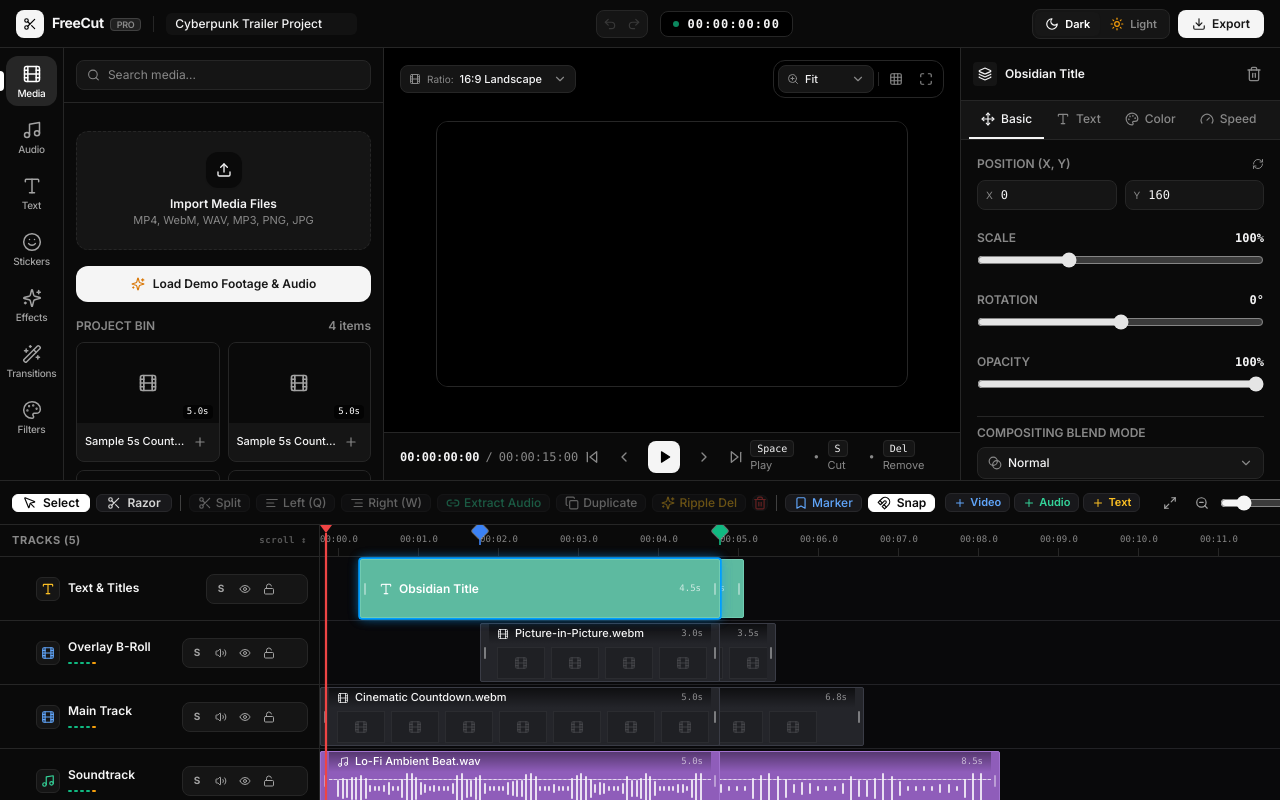
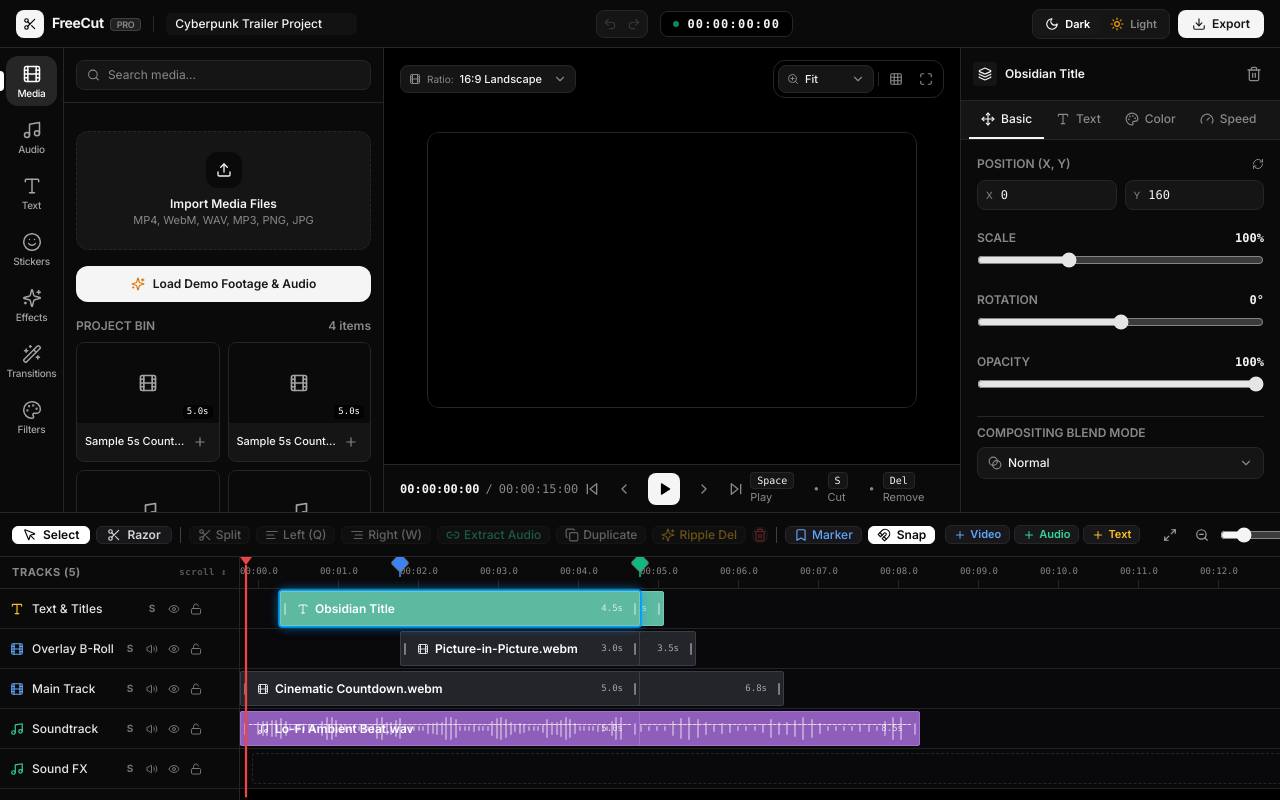
Before and after one commit to SamurAIGPT/FreeCut, a React (Vite) app: page / in a window 1280 px wide. Built offline with nearby package versions, Linux system fonts and the light colour scheme.

Commit message:
feat(timeline): reduce track height to 40px minimal clean UI and make tooltips high-contrast opposite (white in dark, black in light mode)

```diff
--- a/src/components/timeline/ClipItem.tsx
+++ b/src/components/timeline/ClipItem.tsx
@@ -287,81 +287,57 @@ export const ClipItem: React.FC<ClipItemProps> = ({ clip, isLocked }) => {
         >
           <div className="h-3 w-0.5 rounded-full bg-neutral-400 dark:bg-white/40" />
           {trimTooltip && trimTooltip.side === 'left' && (
-            <div className="absolute -top-7 left-0 z-30 rounded-sm bg-white text-neutral-900 border border-neutral-300 px-1.5 py-0.5 text-[9px] font-mono shadow-md pointer-events-none whitespace-nowrap dark:bg-[#18181b] dark:text-white dark:border-[#2e2e34]">
+            <div className="absolute -top-7 left-0 z-30 rounded-md border px-1.5 py-0.5 text-[9px] font-mono shadow-xl pointer-events-none whitespace-nowrap bg-neutral-900 text-white border-neutral-800 dark:bg-white dark:text-neutral-900 dark:border-neutral-200">
               {trimTooltip.text}
             </div>
           )}
         </div>
 
         {/* Clip Body & Media Visuals */}
-        <div className="relative flex flex-1 size-full overflow-hidden">
-          {/* Top Header Label Bar (Video & Audio) */}
-          {clip.type !== 'text' && (
-            <div className={`absolute top-0 inset-x-0 flex h-5 items-center px-2 z-10 ${
-              clip.type === 'video'
-                ? 'bg-gradient-to-b from-slate-300/80 to-transparent dark:from-black/60 dark:to-transparent'
-                : 'bg-gradient-to-b from-black/40 to-transparent'
-            }`}>
-              <Icon className={`h-3 w-3 mr-1.5 shrink-0 ${
-                clip.type === 'video' ? 'text-slate-700 dark:text-white/70' : 'text-white/80'
-              }`} />
-              <span className={`truncate text-[11px] font-medium leading-tight ${
-                clip.type === 'video' ? 'text-slate-900 dark:text-white/95' : 'text-white'
-              }`}>
-                {clip.name}
-              </span>
-              <span className={`shrink-0 font-mono text-[9px] ml-auto pl-1 ${
-                clip.type === 'video' ? 'text-slate-600 dark:text-white/50' : 'text-white/60'
-              }`}>
-                {clip.duration.toFixed(1)}s
-              </span>
-            </div>
-          )}
-
-          {/* Text Clip Content (Centered vertically) */}
-          {clip.type === 'text' && (
-            <div className="flex size-full items-center px-2.5 z-10">
-              <Type className="h-3.5 w-3.5 text-white/90 mr-1.5 shrink-0" />
-              <span className="truncate text-xs font-semibold text-white leading-none">
-                {clip.name}
-              </span>
-              <span className="shrink-0 font-mono text-[9px] text-white/70 ml-auto pl-1">
-                {clip.duration.toFixed(1)}s
-              </span>
-            </div>
-          )}
-
-          {/* Audio Waveform Canvas/Bars (Strictly positioned below the top header: top-5 to bottom-1) */}
+        <div className="relative flex flex-1 size-full items-center px-2 overflow-hidden">
+          {/* Audio Waveform Canvas/Bars (fills background of audio clips) */}
           {clip.type === 'audio' && (
-            <div className="pointer-events-none absolute inset-x-2 top-5 bottom-1 flex items-center justify-between">
+            <div className="pointer-events-none absolute inset-x-2 inset-y-1 flex items-center justify-between opacity-50 dark:opacity-40">
               {Array.from({ length: Math.min(80, Math.floor(clipWidth / 4)) }).map((_, i) => {
                 const h = 25 + Math.sin(i * 0.5) * 45 + Math.cos(i * 1.2) * 25 + (i % 4) * 8;
                 return (
                   <div
                     key={i}
-                    style={{ height: `${Math.max(15, Math.min(95, h))}%` }}
-                    className="w-0.5 rounded-full bg-white/80"
+                    style={{ height: `${Math.max(20, Math.min(95, h))}%` }}
+                    className="w-0.5 rounded-full bg-white"
                   />
                 );
               })}
             </div>
           )}
 
-          {/* Video Filmstrip frame indicators */}
-          {clip.type === 'video' && (
-            <div className="pointer-events-none absolute inset-x-0 top-5 bottom-0 flex items-center gap-1.5 px-2 overflow-hidden opacity-30 dark:opacity-25">
-              {Array.from({ length: Math.min(15, Math.floor(clipWidth / 56)) }).map((_, i) => (
-                <div key={i} className="h-8 w-12 rounded-xs border border-slate-400/40 bg-white/60 flex items-center justify-center shrink-0 dark:border-white/20 dark:bg-black/50">
-                  <Film className="h-3.5 w-3.5 text-slate-500 dark:text-white/50" />
-                </div>
-              ))}
-            </div>
-          )}
+          {/* Clean Single-Line Clip Header: Icon + Name + Duration */}
+          <div className="relative z-10 flex w-full items-center gap-1.5 overflow-hidden">
+            <Icon className={`h-3 w-3 shrink-0 ${
+              clip.type === 'video'
+                ? 'text-slate-700 dark:text-white/80'
+                : 'text-white/90'
+            }`} />
+            <span className={`truncate text-xs font-semibold leading-none ${
+              clip.type === 'video'
+                ? 'text-slate-900 dark:text-white'
+                : 'text-white'
+            }`}>
+              {clip.name}
+            </span>
+            <span className={`shrink-0 font-mono text-[9px] ml-auto pl-1 ${
+              clip.type === 'video'
+                ? 'text-slate-600 dark:text-white/60'
+                : 'text-white/75'
+            }`}>
+              {clip.duration.toFixed(1)}s
+            </span>
+          </div>
 
           {/* Audio Volume Line Overlay */}
           {clip.type === 'audio' && (
             <div
-              style={{ bottom: `${(clip.volume || 1) * 60}%` }}
+              style={{ bottom: `${(clip.volume || 1) * 70}%` }}
               className="pointer-events-none absolute inset-x-0 h-px bg-white/40 border-t border-dashed border-white/60"
             />
           )}
@@ -375,7 +351,7 @@ export const ClipItem: React.FC<ClipItemProps> = ({ clip, isLocked }) => {
         >
           <div className="h-3 w-0.5 rounded-full bg-neutral-400 dark:bg-white/40" />
           {trimTooltip && trimTooltip.side === 'right' && (
-            <div className="absolute -top-7 right-0 z-30 rounded-sm bg-white text-neutral-900 border border-neutral-300 px-1.5 py-0.5 text-[9px] font-mono shadow-md pointer-events-none whitespace-nowrap dark:bg-[#18181b] dark:text-white dark:border-[#2e2e34]">
+            <div className="absolute -top-7 right-0 z-30 rounded-md border px-1.5 py-0.5 text-[9px] font-mono shadow-xl pointer-events-none whitespace-nowrap bg-neutral-900 text-white border-neutral-800 dark:bg-white dark:text-neutral-900 dark:border-neutral-200">
               {trimTooltip.text}
             </div>
           )}
--- a/src/components/timeline/TimeRuler.tsx
+++ b/src/components/timeline/TimeRuler.tsx
@@ -138,7 +138,7 @@ export const TimeRuler: React.FC<TimeRulerProps> = ({ scrollLeft }) => {
 
             {/* Hover Tooltip */}
             {isHovered && (
-              <div className="absolute top-4 left-1/2 -translate-x-1/2 z-30 flex items-center gap-1 rounded-sm border border-neutral-300 bg-white px-2 py-0.5 text-[9px] font-semibold text-neutral-900 shadow-md pointer-events-none whitespace-nowrap dark:border-[#2e2e34] dark:bg-[#18181b] dark:text-[#f4f4f5]">
+              <div className="absolute top-4 left-1/2 -translate-x-1/2 z-30 flex items-center gap-1 rounded-md border px-2 py-0.5 text-[9px] font-semibold shadow-xl pointer-events-none whitespace-nowrap bg-neutral-900 text-white border-neutral-800 dark:bg-white dark:text-neutral-900 dark:border-neutral-200">
                 <span>{marker.label}</span>
                 <span className="opacity-70 font-mono">({formatShortTime(marker.time)})</span>
               </div>
--- a/src/components/timeline/Timeline.tsx
+++ b/src/components/timeline/Timeline.tsx
@@ -51,10 +51,11 @@ export const Timeline: React.FC = () => {
     setZoom(Math.round(newZoom));
   };
 
-  const timelineHeight = tracks.length * 64 + 32;
+  const TRACK_HEIGHT = 40;
+  const timelineHeight = tracks.length * TRACK_HEIGHT + 32;
 
   return (
-    <div className="flex h-64 sm:h-72 lg:h-80 w-full shrink-0 flex-col border-t border-app-border bg-app-bg select-none transition-colors duration-200">
+    <div className="flex h-56 sm:h-64 lg:h-72 w-full shrink-0 flex-col border-t border-app-border bg-app-bg select-none transition-colors duration-200">
       {/* Timeline Pro Control Bar */}
       <div className="flex h-11 w-full items-center justify-between border-b border-app-border bg-app-surface px-3 gap-2 overflow-x-auto scrollbar-hidden">
         {/* Left Section: Labeled & Icon Editing Tools with Hover Tooltips */}
@@ -279,7 +280,7 @@ export const Timeline: React.FC = () => {
       {/* Main Timeline Workspace (Fixed Left Headers + Horizontally Scrollable Lanes) */}
       <div className="relative flex flex-1 min-h-0 w-full overflow-hidden">
         {/* Left Track Control Headers */}
-        <div className="flex w-80 shrink-0 flex-col border-r border-app-border bg-app-surface select-none z-30 transition-colors duration-200">
+        <div className="flex w-60 shrink-0 flex-col border-r border-app-border bg-app-surface select-none z-30 transition-colors duration-200">
           <div className="flex h-8 items-center justify-between border-b border-app-border px-3 text-[11px] font-bold tracking-wider text-app-text-muted uppercase">
             <span>Tracks ({tracks.length})</span>
             <span className="font-mono text-[9px] opacity-60 lowercase">scroll ↕</span>
@@ -329,11 +330,12 @@ export const Timeline: React.FC = () => {
                 <div
                   key={track.id}
                   data-track-id={track.id}
-                  className="relative h-16 border-b border-neutral-200 bg-white/70 hover:bg-white transition-colors dark:border-[#222226] dark:bg-[#0c0c0e]/80 dark:hover:bg-[#141418]"
+                  style={{ height: `${TRACK_HEIGHT}px` }}
+                  className="relative border-b border-neutral-200 bg-white/70 hover:bg-white transition-colors dark:border-[#222226] dark:bg-[#0c0c0e]/80 dark:hover:bg-[#141418]"
                 >
                   {/* Empty Track Dashed Dropzone */}
                   {isTrackEmpty && (
-                    <div className="pointer-events-none absolute inset-x-3 inset-y-2 flex items-center justify-center rounded-lg border border-dashed border-neutral-300 text-[10px] text-neutral-400 dark:border-neutral-800 dark:text-neutral-600">
+                    <div className="pointer-events-none absolute inset-x-3 inset-y-1 flex items-center justify-center rounded border border-dashed border-neutral-300 text-[10px] text-neutral-400 dark:border-neutral-800 dark:text-neutral-500">
                       Empty {track.type} track — Drag clips here or add from left panel
                     </div>
                   )}
--- a/src/components/timeline/TrackHeader.tsx
+++ b/src/components/timeline/TrackHeader.tsx
@@ -1,7 +1,7 @@
-import React, { useState } from 'react';
+import React from 'react';
 import {
   Eye, EyeOff, Film, Lock, Music, Type, Unlock,
-  Volume2, VolumeX, ChevronUp, ChevronDown, Trash2
+  Volume2, VolumeX, Trash2
 } from 'lucide-react';
 import { useEditorStore } from '@/store/useEditorStore';
 import { Track } from '@/types/editor';
@@ -12,48 +12,22 @@ interface TrackHeaderProps {
   totalTracks: number;
 }
 
-export const TrackHeader: React.FC<TrackHeaderProps> = ({ track, index, totalTracks }) => {
+export const TrackHeader: React.FC<TrackHeaderProps> = ({ track, totalTracks }) => {
   const toggleTrackMute = useEditorStore((s) => s.toggleTrackMute);
   const toggleTrackLock = useEditorStore((s) => s.toggleTrackLock);
   const toggleTrackVisibility = useEditorStore((s) => s.toggleTrackVisibility);
   const toggleTrackSolo = useEditorStore((s) => s.toggleTrackSolo);
-  const moveTrack = useEditorStore((s) => s.moveTrack);
   const deleteTrack = useEditorStore((s) => s.deleteTrack);
-  const isPlaying = useEditorStore((s) => s.isPlaying);
-
-  const [isHovered, setIsHovered] = useState(false);
 
   return (
     <div
-      onMouseEnter={() => setIsHovered(true)}
-      onMouseLeave={() => setIsHovered(false)}
-      className="group relative flex h-16 w-80 shrink-0 items-center justify-between border-b border-neutral-200 bg-white dark:border-[#262626] dark:bg-[#0a0a0a] px-3 select-none transition-colors duration-200"
+      style={{ height: '40px' }}
+      className="group relative flex w-60 shrink-0 items-center justify-between border-b border-neutral-200 bg-white dark:border-[#222226] dark:bg-[#0a0a0a] px-2.5 select-none transition-colors duration-150"
     >
-      {/* Track Info (Reorder + Type Icon + Title + VU Meter) */}
-      <div className="flex items-center gap-2 overflow-hidden flex-1 min-w-0 mr-2">
-        {/* Reorder Buttons (visible on hover) */}
-        <div className="flex flex-col gap-0.5 shrink-0 opacity-0 group-hover:opacity-100 transition">
-          <button
-            onClick={() => moveTrack(track.id, 'up')}
-            disabled={index === 0}
-            title="Move Track Up"
-            className="rounded p-0.5 text-neutral-400 hover:bg-neutral-100 hover:text-neutral-900 dark:hover:bg-neutral-800 dark:hover:text-white disabled:opacity-20 transition cursor-pointer"
-          >
-            <ChevronUp className="h-3 w-3" />
-          </button>
-          <button
-            onClick={() => moveTrack(track.id, 'down')}
-            disabled={index === totalTracks - 1}
-            title="Move Track Down"
-            className="rounded p-0.5 text-neutral-400 hover:bg-neutral-100 hover:text-neutral-900 dark:hover:bg-neutral-800 dark:hover:text-white disabled:opacity-20 transition cursor-pointer"
-          >
-            <ChevronDown className="h-3 w-3" />
-          </button>
-        </div>
-
-        {/* Track Type Icon */}
-        <div
-          className={`flex h-6 w-6 shrink-0 items-center justify-center rounded-md border border-neutral-200 bg-neutral-100 dark:border-[#262626] dark:bg-[#151515] shadow-xs ${
+      {/* Left: Track Type Icon & Name */}
+      <div className="flex items-center gap-2 overflow-hidden flex-1 min-w-0 mr-1.5">
+        <span
+          className={`shrink-0 ${
             track.type === 'video'
               ? 'text-blue-600 dark:text-blue-400'
               : track.type === 'audio'
@@ -68,34 +42,18 @@ export const TrackHeader: React.FC<TrackHeaderProps> = ({ track, index, totalTra
           ) : (
             <Type className="h-3.5 w-3.5" />
           )}
-        </div>
+        </span>
 
-        <div className="overflow-hidden min-w-0 flex-1">
-          <span className="truncate text-xs font-semibold text-neutral-900 dark:text-neutral-100 block leading-snug" title={track.name}>
-            {track.name}
-          </span>
-
-          {/* Animated Stereo VU meter when playing */}
-          {track.type !== 'text' && !track.isMuted && (
-            <div className="flex items-center gap-0.5 mt-1 h-1.5 w-14">
-              {[0.35, 0.7, 0.5, 0.9, 0.6].map((h, i) => (
-                <div
-                  key={i}
-                  style={{
-                    height: isPlaying ? `${Math.max(20, Math.min(100, (h + (Math.sin(Date.now() / 150 + i) * 0.2)) * 100))}%` : '25%',
-                  }}
-                  className={`w-1 rounded-sm transition-all duration-100 ${
-                    i >= 4 ? 'bg-amber-500' : 'bg-emerald-500'
-                  }`}
-                />
-              ))}
-            </div>
-          )}
-        </div>
+        <span
+          className="truncate text-xs font-medium text-neutral-800 dark:text-neutral-200 leading-none"
+          title={track.name}
+        >
+          {track.name}
+        </span>
       </div>
 
-      {/* Track Actions */}
-      <div className="flex items-center gap-1 shrink-0 bg-neutral-100 border border-neutral-200 dark:bg-[#151515] dark:border-[#262626] p-1 rounded-lg">
+      {/* Right: Clean, Flat, Minimal Action Buttons */}
+      <div className="flex items-center gap-0.5 shrink-0">
         {/* Solo */}
         <button
           onClick={() => toggleTrackSolo(track.id)}
@@ -103,19 +61,21 @@ export const TrackHeader: React.FC<TrackHeaderProps> = ({ track, index, totalTra
           className={`h-5 w-5 rounded text-[10px] font-bold transition flex items-center justify-center cursor-pointer ${
             track.isSolo
               ? 'bg-amber-500 text-black shadow-xs'
-              : 'text-neutral-500 hover:bg-white hover:text-neutral-900 dark:text-neutral-400 dark:hover:bg-[#202020] dark:hover:text-white'
+              : 'text-neutral-400 hover:text-neutral-900 hover:bg-neutral-100 dark:text-neutral-500 dark:hover:text-white dark:hover:bg-neutral-800'
           }`}
         >
           S
         </button>
 
-        {/* Mute */}
+        {/* Mute (Audio / Video) */}
         {track.type !== 'text' && (
           <button
             onClick={() => toggleTrackMute(track.id)}
             title={track.isMuted ? 'Unmute Track' : 'Mute Track'}
             className={`h-5 w-5 rounded flex items-center justify-center transition cursor-pointer ${
-              track.isMuted ? 'bg-red-500/20 text-red-500' : 'text-neutral-500 hover:bg-white hover:text-neutral-900 dark:text-neutral-400 dark:hover:bg-[#202020] dark:hover:text-white'
+              track.isMuted
+                ? 'bg-red-500/15 text-red-500'
+                : 'text-neutral-400 hover:text-neutral-900 hover:bg-neutral-100 dark:text-neutral-500 dark:hover:text-white dark:hover:bg-neutral-800'
             }`}
           >
             {track.isMuted ? <VolumeX className="h-3 w-3" /> : <Volume2 className="h-3 w-3" />}
@@ -127,7 +87,9 @@ export const TrackHeader: React.FC<TrackHeaderProps> = ({ track, index, totalTra
           onClick={() => toggleTrackVisibility(track.id)}
           title={track.isVisible === false ? 'Show Track' : 'Hide Track'}
           className={`h-5 w-5 rounded flex items-center justify-center transition cursor-pointer ${
-            track.isVisible === false ? 'bg-red-500/20 text-red-500' : 'text-neutral-500 hover:bg-white hover:text-neutral-900 dark:text-neutral-400 dark:hover:bg-[#202020] dark:hover:text-white'
+            track.isVisible === false
+              ? 'bg-red-500/15 text-red-500'
+              : 'text-neutral-400 hover:text-neutral-900 hover:bg-neutral-100 dark:text-neutral-500 dark:hover:text-white dark:hover:bg-neutral-800'
           }`}
         >
           {track.isVisible === false ? <EyeOff className="h-3 w-3" /> : <Eye className="h-3 w-3" />}
@@ -138,7 +100,9 @@ export const TrackHeader: React.FC<TrackHeaderProps> = ({ track, index, totalTra
           onClick={() => toggleTrackLock(track.id)}
           title={track.isLocked ? 'Unlock Track' : 'Lock Track'}
           className={`h-5 w-5 rounded flex items-center justify-center transition cursor-pointer ${
-            track.isLocked ? 'bg-amber-500/20 text-amber-500' : 'text-neutral-500 hover:bg-white hover:text-neutral-900 dark:text-neutral-400 dark:hover:bg-[#202020] dark:hover:text-white'
+            track.isLocked
+              ? 'bg-amber-500/15 text-amber-500'
+              : 'text-neutral-400 hover:text-neutral-900 hover:bg-neutral-100 dark:text-neutral-500 dark:hover:text-white dark:hover:bg-neutral-800'
           }`}
         >
           {track.isLocked ? <Lock className="h-3 w-3" /> : <Unlock className="h-3 w-3" />}
@@ -149,7 +113,7 @@ export const TrackHeader: React.FC<TrackHeaderProps> = ({ track, index, totalTra
           <button
             onClick={() => deleteTrack(track.id)}
             title="Delete Track"
-            className="h-5 w-5 rounded flex items-center justify-center text-neutral-400 hover:bg-red-500/20 hover:text-red-500 opacity-0 group-hover:opacity-100 transition cursor-pointer"
+            className="h-5 w-5 rounded flex items-center justify-center text-neutral-400 hover:bg-red-500/15 hover:text-red-500 opacity-0 group-hover:opacity-100 transition cursor-pointer ml-0.5"
           >
             <Trash2 className="h-3 w-3" />
           </button>
```
Also changed, not shown: src/components/ui/Tooltip.tsx (+6 -6 lines).
